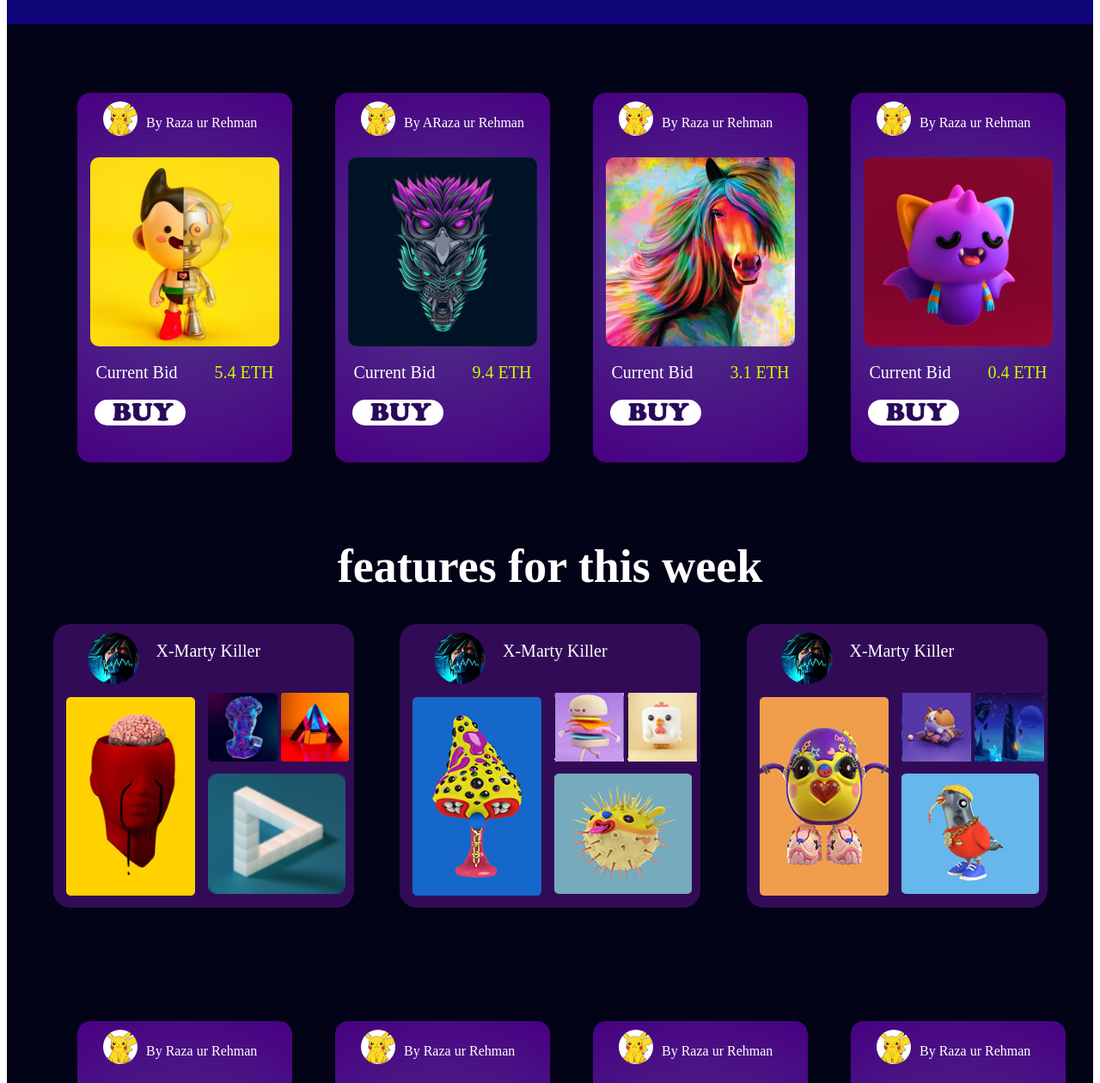
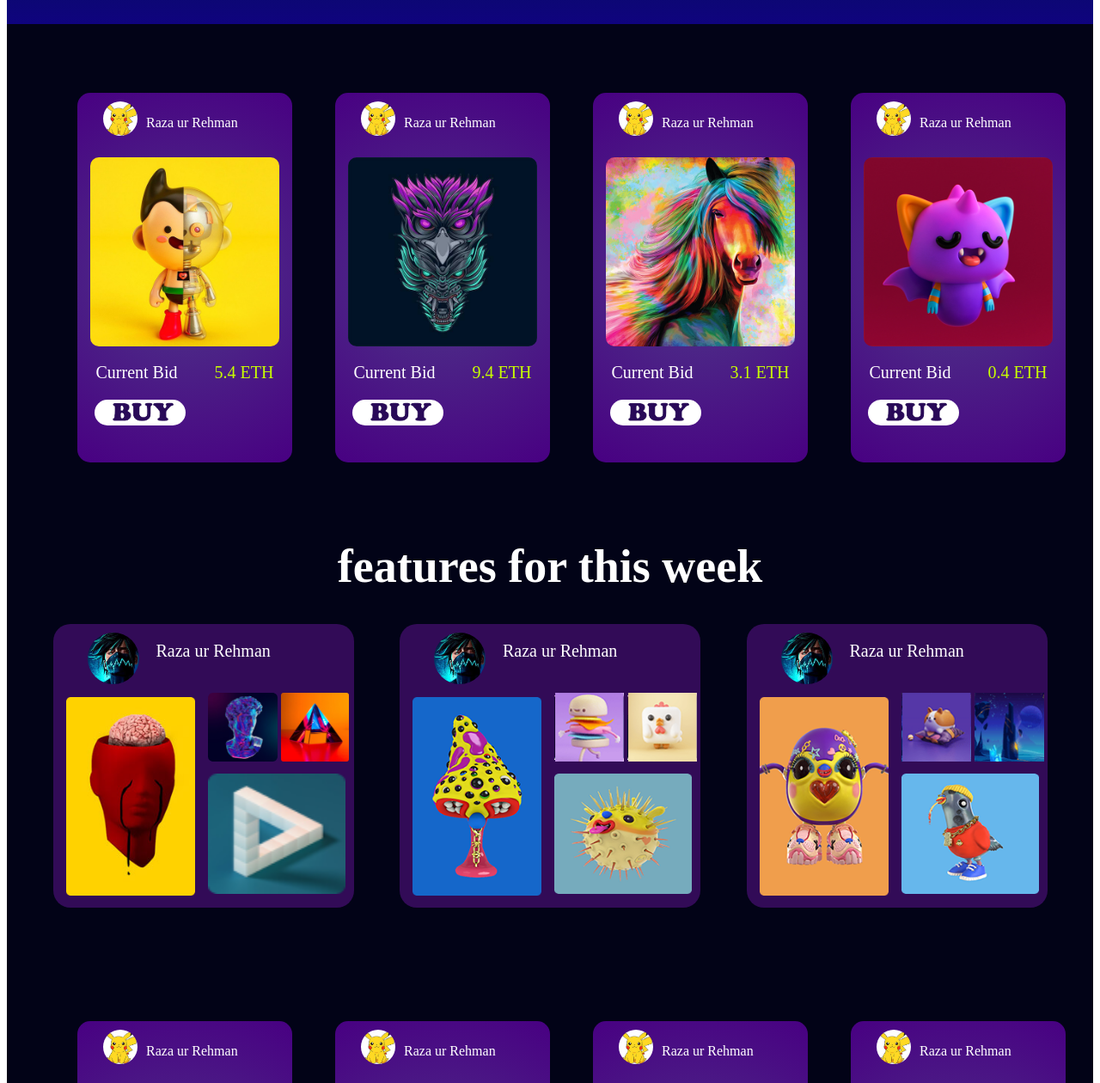
Before and after one commit to Raza-Ur-Rehman/NFT-Website-landing-page, a plain HTML site: page index.html in a window 1280 px wide. Shown: the part 1440-2700 px from the top of the page at 86% size. Drawn offline with nearby package versions, Linux system fonts and the light colour scheme; files whose address does not match are found by name.

Commit message:
Update index.html

```diff
--- a/index.html
+++ b/index.html
@@ -95,7 +95,7 @@
                 <div class="items-card">
                     <div class="items-content">
                         <img src="imaes/pikachu.jpg" class="adi" alt="">
-                        <p>By Raza ur Rehman </p>
+                        <p> Raza ur Rehman </p>
                     </div>
                     <img class="it-im" src="imaes/adha uman.jpg" alt="">
                     <div class="bid-t">
@@ -108,7 +108,7 @@
                 <div class="items-card">
                     <div class="items-content">
                         <img src="imaes/pikachu.jpg" class="adi" alt="">
-                        <p>By ARaza ur Rehman </p>
+                        <p> Raza ur Rehman </p>
                     </div>
                     <img class="it-im" src="imaes/illu.jpg" alt="">
                     <div class="bid-t">
@@ -122,7 +122,7 @@
                 <div class="items-card">
                     <div class="items-content">
                         <img src="imaes/pikachu.jpg" class="adi" alt="">
-                        <p>By Raza ur Rehman </p>
+                        <p> Raza ur Rehman </p>
                     </div>
                     <img class="it-im" src="imaes/rangeen ghora.jpg" alt="">
                     <div class="bid-t">
@@ -134,7 +134,7 @@
                 <div class="items-card">
                     <div class="items-content">
                         <img src="imaes/pikachu.jpg" class="adi" alt="">
-                        <p>By Raza ur Rehman </p>
+                        <p> Raza ur Rehman </p>
                     </div>
                     <img class="it-im" src="imaes/chimkadar.jpg" alt="">
                     <div class="bid-t">
@@ -152,7 +152,7 @@
             <div class="multi-pic">
                 <div class="pic-text">
                     <img src="imaes/ajeeb.jpg" class="adi2" alt="">
-                    <p>X-Marty Killer</p>
+                    <p> Raza ur Rehman </p>
                 </div>
                 <div class="align">
                     <div class="multi-pic-content">
@@ -170,7 +170,7 @@
             <div class="multi-pic">
                 <div class="pic-text">
                     <img src="imaes/ajeeb.jpg" class="adi2" alt="">
-                    <p>X-Marty Killer</p>
+                    <p> Raza ur Rehman </p>
                 </div>
                 <div class="align">
                     <div class="multi-pic-content">
@@ -188,7 +188,7 @@
             <div class="multi-pic">
                 <div class="pic-text">
                     <img src="imaes/ajeeb.jpg" class="adi2" alt="">
-                    <p>X-Marty Killer</p>
+                    <p> Raza ur Rehman </p>
                 </div>
                 <div class="align">
                     <div class="multi-pic-content">
@@ -211,7 +211,7 @@
                 <div class="items-card">
                     <div class="items-content">
                         <img src="imaes/pikachu.jpg" class="adi" alt="">
-                        <p>By Raza ur Rehman </p>
+                        <p> Raza ur Rehman </p>
                     </div>
                     <img class="it-im" src="imaes//ajeeb larka.jpg" alt="">
                     <div class="bid-t">
@@ -224,7 +224,7 @@
                 <div class="items-card">
                     <div class="items-content">
                         <img src="imaes/pikachu.jpg" class="adi" alt="">
-                        <p>By Raza ur Rehman </p>
+                        <p> Raza ur Rehman </p>
                     </div>
                     <img class="it-im" src="imaes/multi-chehra.jpg" alt="">
                     <div class="bid-t">
@@ -238,7 +238,7 @@
                 <div class="items-card">
                     <div class="items-content">
                         <img src="imaes/pikachu.jpg" class="adi" alt="">
-                        <p>By Raza ur Rehman </p>
+                        <p> Raza ur Rehman </p>
                     </div>
                     <img class="it-im" src="imaes/biiiiilp.jpg" alt="">
                     <div class="bid-t">
@@ -250,7 +250,7 @@
                 <div class="items-card">
                     <div class="items-content">
                         <img src="imaes/pikachu.jpg" class="adi" alt="">
-                        <p>By Raza ur Rehman </p>
+                        <p> Raza ur Rehman </p>
                     </div>
                     <img class="it-im" src="imaes/lota.jpg" alt="">
                     <div class="bid-t">
@@ -268,7 +268,7 @@
             <div class="items-card">
                 <div class="items-content">
                     <img src="imaes/pikachu.jpg" class="adi" alt="">
-                    <p>By Raza ur Rehman </p>
+                    <p> Raza ur Rehman </p>
                 </div>
                 <img class="it-im" src="imaes/idk.gif" alt="">
                 <div class="bid-t">
@@ -281,7 +281,7 @@
             <div class="items-card">
                 <div class="items-content">
                     <img src="imaes/pikachu.jpg" class="adi" alt="">
-                    <p>By ARaza ur Rehman </p>
+                    <p>Raza ur Rehman </p>
                 </div>
                 <img class="it-im" src="imaes/chlta admi.gif" alt="">
                 <div class="bid-t">
@@ -295,7 +295,7 @@
             <div class="items-card">
                 <div class="items-content">
                     <img src="imaes/pikachu.jpg" class="adi" alt="">
-                    <p>By Raza ur Rehman </p>
+                    <p> Raza ur Rehman </p>
                 </div>
                 <img class="it-im" src="imaes/chlt larki.gif" alt="">
                 <div class="bid-t">
@@ -307,7 +307,7 @@
             <div class="items-card">
                 <div class="items-content">
                     <img src="imaes/pikachu.jpg" class="adi" alt="">
-                    <p>By Raza ur Rehman </p>
+                    <p> Raza ur Rehman </p>
                 </div>
                 <img class="it-im" src="imaes/alein.gif" alt="">
                 <div class="bid-t">
@@ -382,7 +382,9 @@
         </div>
 
     </div>
-
+    <div>
+        <p>Design By RAZA-UR-REHMAN</p>
+    </div>
 
 
 
```
